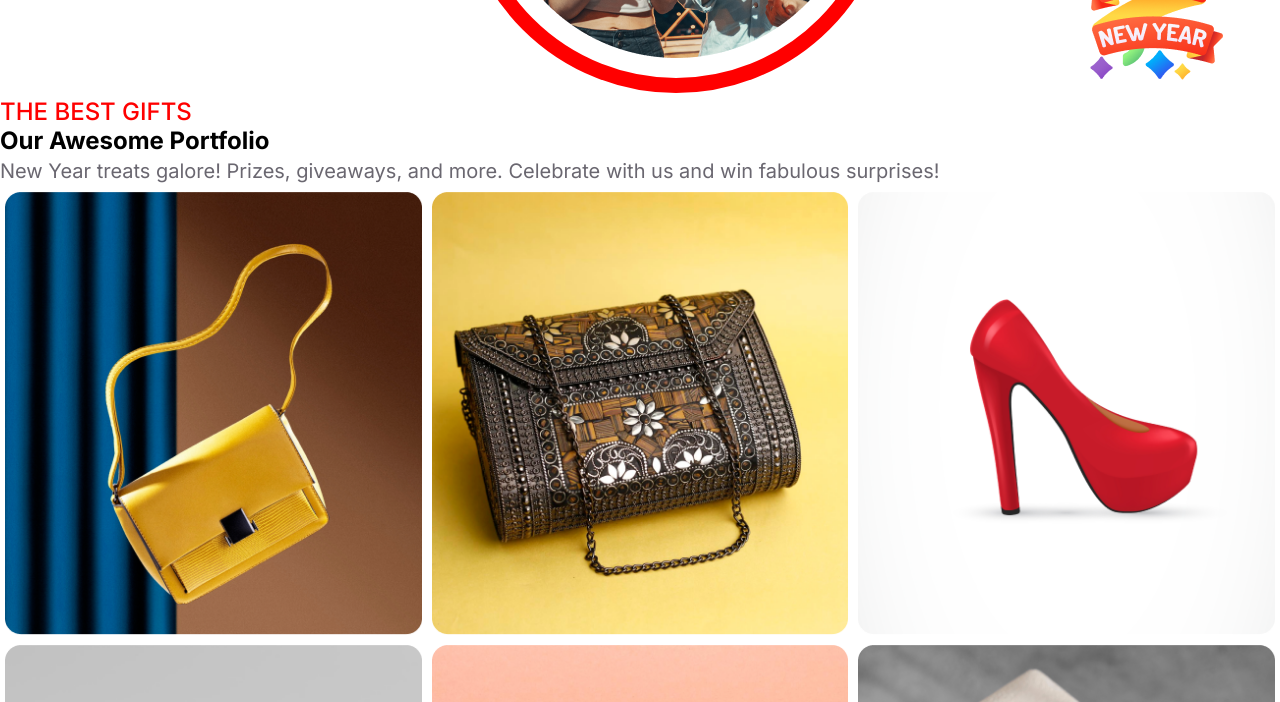
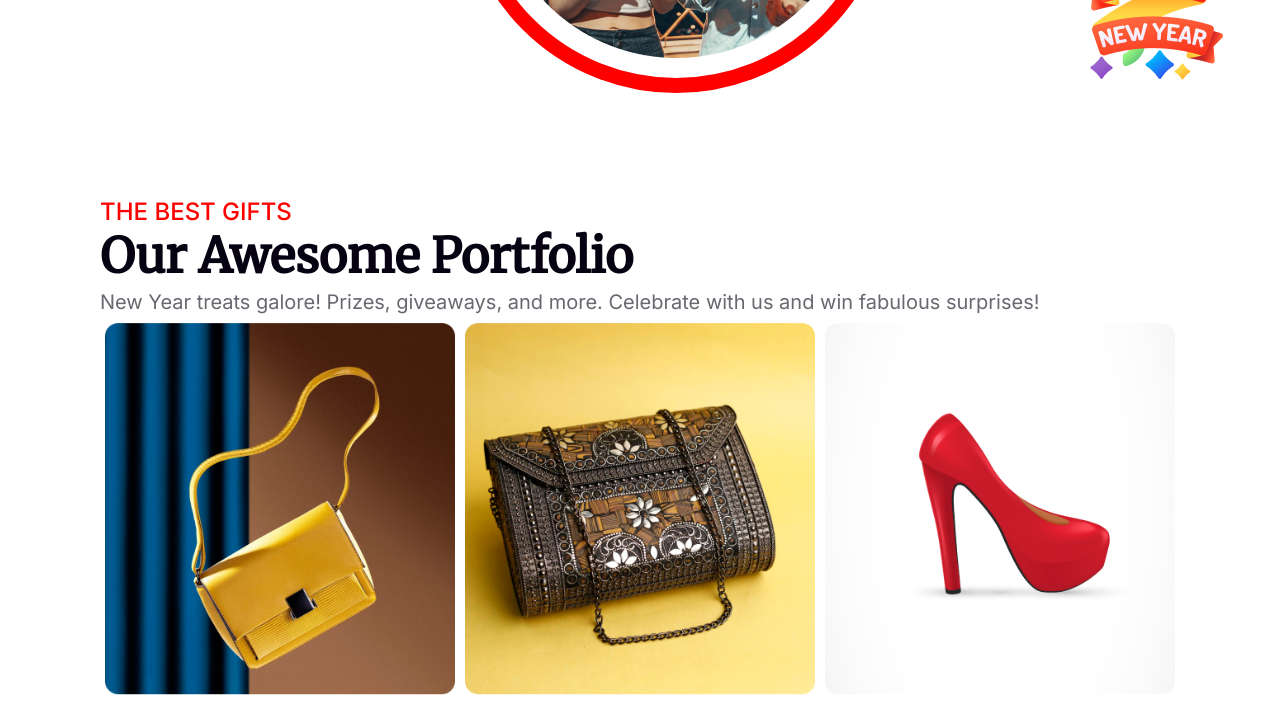
Before and after one commit to AasifHasan/new-year-new-mission, a plain HTML site: page index.html in a window 1280 px wide. Shown: the part 3223-3925 px from the top of the page. Drawn offline with Linux system fonts and the light colour scheme.

Commit message:
gift section added

```diff
--- a/styles/newmission.css
+++ b/styles/newmission.css
@@ -307,6 +307,11 @@ body {
 .gifts-corner {
   /* margin: 50px auto; */
   justify-content: justify;
+  text-align: left;
+  /* display: flex; */
+  margin-top: 100px;
+  margin-left: 100px;
+  margin-right: 100px;
 }
 
 .gift {
@@ -320,10 +325,10 @@ body {
   height: 29px; */
 }
 
-.portfoli {
+.portfolio {
   color: #070211;
   font-family: Merriweather;
-  font-size: 90px;
+  font-size: 48px;
   font-style: normal;
   font-weight: 900;
   line-height: normal;
```
